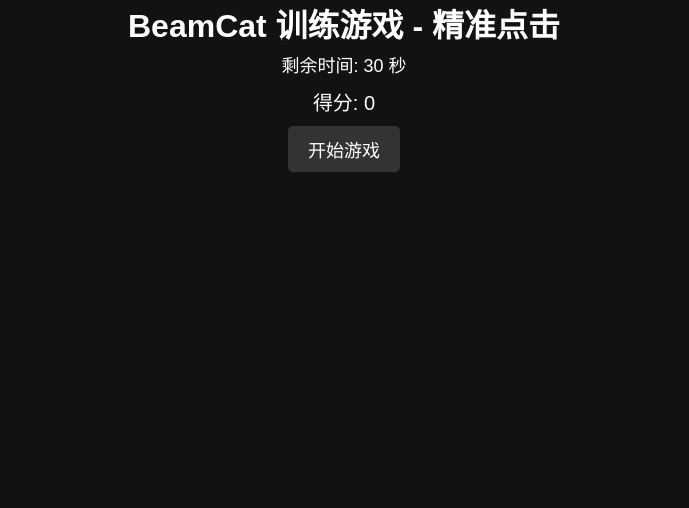
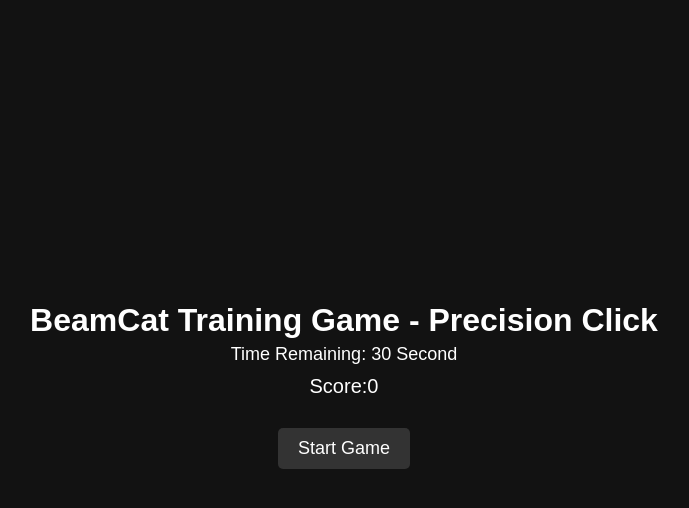
Before and after one commit to Irene258/BeamCat, a plain HTML site: page xyx2.html in a window 1280 px wide. Shown: the whole page, without its empty margins (296-985 px from the left). Drawn offline with Linux system fonts and the light colour scheme.

Commit message:
Update xyx2.html

```diff
--- a/xyx2.html
+++ b/xyx2.html
@@ -3,7 +3,7 @@
 <head>
     <meta charset="UTF-8">
     <meta name="viewport" content="width=device-width, initial-scale=1.0">
-    <title>BeamCat 训练游戏 - 精准点击</title>
+    <title>BeamCat Training Game - Precision Click</title>
     <style>
         * {
             margin: 0;
@@ -15,6 +15,11 @@
             text-align: center;
             background: #121212;
             color: #fff;
+            display: flex;
+            flex-direction: column;
+            align-items: center;
+            justify-content: center;
+            min-height: 100vh;
         }
         .game-container {
             position: relative;
@@ -38,6 +43,9 @@
         .scoreboard {
             margin-top: 10px;
             font-size: 20px;
+            display: flex;
+            align-items: center;
+            justify-content: center;
         }
         .timer {
             font-size: 18px;
@@ -53,7 +61,7 @@
             padding: 10px 20px;
             font-size: 18px;
             cursor: pointer;
-            margin: 10px;
+            margin: 30px;
             background-color: #333;
             color: #fff;
             border: none;
@@ -66,19 +74,20 @@
 </head>
 <body>
 
-    <h1>BeamCat 训练游戏 - 精准点击</h1>
-    <p class="timer">剩余时间: <span id="time">30</span> 秒</p>
-    <p class="scoreboard">得分: <span id="score">0</span></p>
+    <h1>BeamCat Training Game - Precision Click</h1>
+    <p class="timer">Time Remaining: <span id="time">30</span> Second</p>
+    <p class="scoreboard">Score: <span id="score">0</span>
+        <button id="endBtn" style="display:none;">End Game</button>
+    </p>
 
     <div class="game-container" id="gameArea">
         <div class="target" id="target"></div>
     </div>
 
-    <p class="game-over" id="gameOver">游戏结束！</p>
+    <p class="game-over" id="gameOver">Game Over</p>
 
-    <!-- 开始和结束按钮 -->
-    <button id="startBtn">开始游戏</button>
-    <button id="endBtn" style="display:none;">结束游戏</button>
+    <!-- 开始按钮 -->
+    <button id="startBtn">Start Game</button>
 
     <script>
         let score = 0;
@@ -90,6 +99,10 @@
         const gameOverText = document.getElementById("gameOver");
         const startBtn = document.getElementById("startBtn");
         const endBtn = document.getElementById("endBtn");
+
+        // 定义颜色数组
+        const colors = ['red', 'blue', 'green', 'yellow', 'orange', 'purple'];
+        let colorIndex = 0;
 
         // 目标随机出现
         function moveTarget() {
@@ -104,6 +117,10 @@
             score++;
             scoreDisplay.textContent = score;
             moveTarget();
+
+            // 改变目标颜色
+            colorIndex = (colorIndex + 1) % colors.length;
+            target.style.backgroundColor = colors[colorIndex];
         });
 
         // 倒计时逻辑
```
